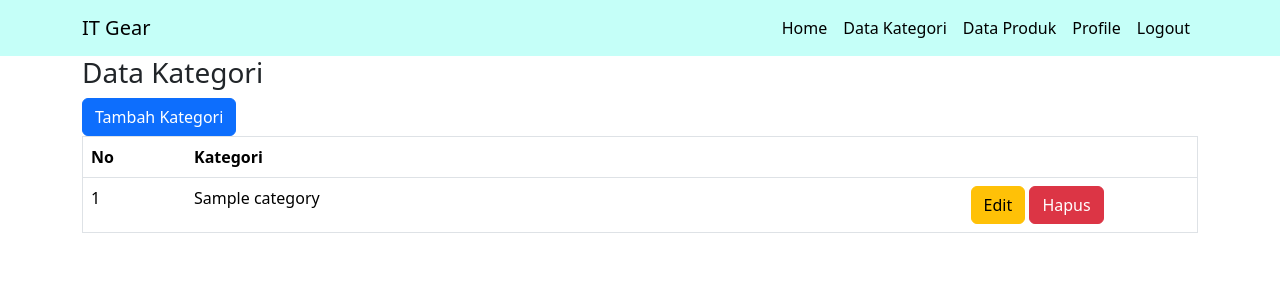
After one commit to WahyuWardaya/e-commerce, a PHP site: page /adm_kategori/kategori.php in a window 1280 px wide. The commit adds this page. Shown: the top 300 px of the page. Run offline with PHP 8.4, Linux system fonts and the light colour scheme; tables that the repository leaves empty hold one stand-in row (values such as "Sample post"); some libraries are stand-ins or nearby versions.

Commit message:
membuat CRUD untuk halaman data kategori

```diff
--- /dev/null
+++ b/adm_kategori/hapus_kategori.php
@@ -0,0 +1,6 @@
+<?php include '../connection/sessionConnection.php';
+
+if (isset($_GET['id'])) {
+    $delete = mysqli_query($conn, "DELETE FROM tb_category WHERE idcategory ='" . $_GET['id'] . "' ");
+    echo '<script>window.location="../adm_kategori/kategori.php"</script>';
+}
--- /dev/null
+++ b/adm_kategori/kategori.php
@@ -0,0 +1,61 @@
+<?php include '../connection/sessionConnection.php' ?>
+
+<!DOCTYPE html>
+<html lang="en">
+
+<head>
+    <meta charset="UTF-8">
+    <meta name="viewport" content="width=device-width, initial-scale=1.0">
+    <title>Toko Baju Teknologi Informasi</title>
+    <link href="https://cdn.jsdelivr.net/npm/bootstrap@5.3.3/dist/css/bootstrap.min.css" rel="stylesheet" integrity="sha384-QWTKZyjpPEjISv5WaRU9OFeRpok6YctnYmDr5pNlyT2bRjXh0JMhjY6hW+ALEwIH" crossorigin="anonymous">
+</head>
+<!-- js -->
+<script src="https://code.jquery.com/jquery-3.5.1.slim.min.js"></script>
+<script src="https://cdn.jsdelivr.net/npm/@popperjs/core@2.5.4/dist/umd/popper.min.js"></script>
+<script src="https://stackpath.bootstrapcdn.com/bootstrap/4.5.2/js/bootstrap.min.js"></script>
+<!-- js -->
+
+<body>
+    <!-- Navbar -->
+    <?php include '../components/navbarAdmin.php' ?>
+    <!-- Navbar -->
+
+    <div class="container">
+        <h3>Data Kategori</h3>
+        <div class="box">
+            <a class="btn btn-primary" href="../adm_kategori/tambah_kategori.php">Tambah Kategori</a>
+            <table border="1" cellspacing="0" class="table">
+                <thead>
+                    <tr>
+                        <th width="40px">No</th>
+                        <th width="300px">Kategori</th>
+                        <th width="50px"></th>
+                    </tr>
+                </thead>
+                <tbody>
+                    <?php
+                    $no = 1;
+                    $kategori = mysqli_query($conn, "SELECT * FROM tb_category ORDER BY idcategory desc");
+                    while ($row = mysqli_fetch_array($kategori)) {
+                    ?>
+                        <tr>
+                            <td><?php echo $no++ ?></td>
+                            <td><?php echo $row['category_name'] ?></td>
+                            <td>
+                                <a class="btn btn-warning" href="../adm_kategori/update_kategori.php?id=<?php echo $row['idcategory'] ?>">
+                                    Edit
+                                </a>
+                                <a class="btn btn-danger" href="../adm_kategori/hapus_kategori.php?id=<?php echo $row['idcategory'] ?>" onclick="return confirm('Yakin Menghapus Kategori Ini!?')">
+                                    Hapus
+                                </a>
+                            </td>
+                        </tr>
+                    <?php } ?>
+                </tbody>
+            </table>
+        </div>
+    </div>
+
+</body>
+
+</html>
--- a/components/navbarAdmin.php
+++ b/components/navbarAdmin.php
@@ -6,11 +6,11 @@
         </button>
         <div class="collapse navbar-collapse" id="navbarNavAltMarkup">
             <div class="navbar-nav ms-auto">
-                <a class="nav-link active" aria-current="page" href="dashboard.php">Home</a>
-                <a class="nav-link active" aria-current="page" href="#">Tambah Kategori</a>
-                <a class="nav-link active" aria-current="page" href="#">Tambah Produk</a>
-                <a class="nav-link active" aria-current="page" href="profile.php">Profile</a>
-                <a class="nav-link active" aria-current="page" href="logout.php">Logout</a>
+                <a class="nav-link active" aria-current="page" href="/e-commerce/dashboard.php">Home</a>
+                <a class="nav-link active" aria-current="page" href="/e-commerce/adm_kategori/kategori.php">Data Kategori</a>
+                <a class="nav-link active" aria-current="page" href="#">Data Produk</a>
+                <a class="nav-link active" aria-current="page" href="/e-commerce/profile.php">Profile</a>
+                <a class="nav-link active" aria-current="page" href="/e-commerce/logout.php">Logout</a>
             </div>
         </div>
     </div>
--- a/connection/sessionConnection.php
+++ b/connection/sessionConnection.php
@@ -1,3 +1,3 @@
 <?php
 session_start();
-require 'connection/conn.php';
+require 'conn.php';
```
Also changed, not shown: adm_kategori/tambah_kategori.php (added, +50 -0 lines), adm_kategori/update_kategori.php (added, +58 -0 lines).
